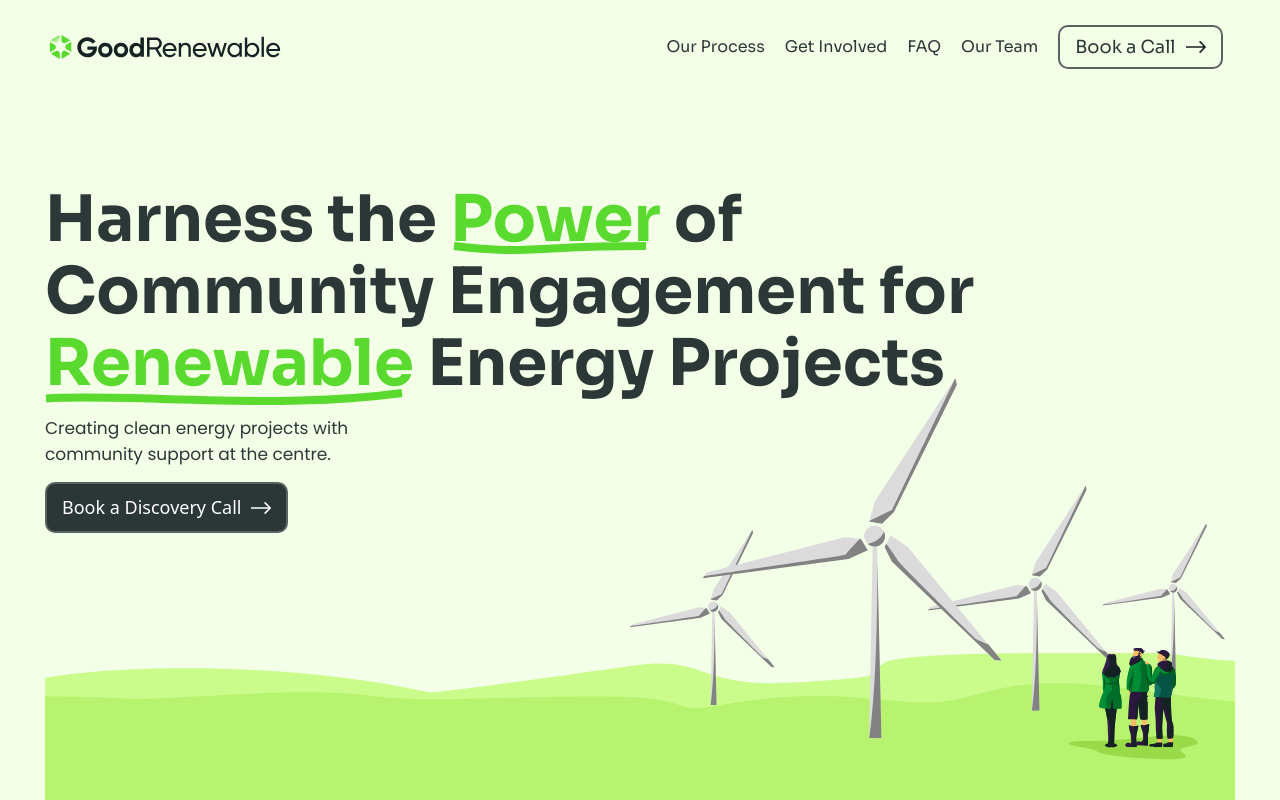
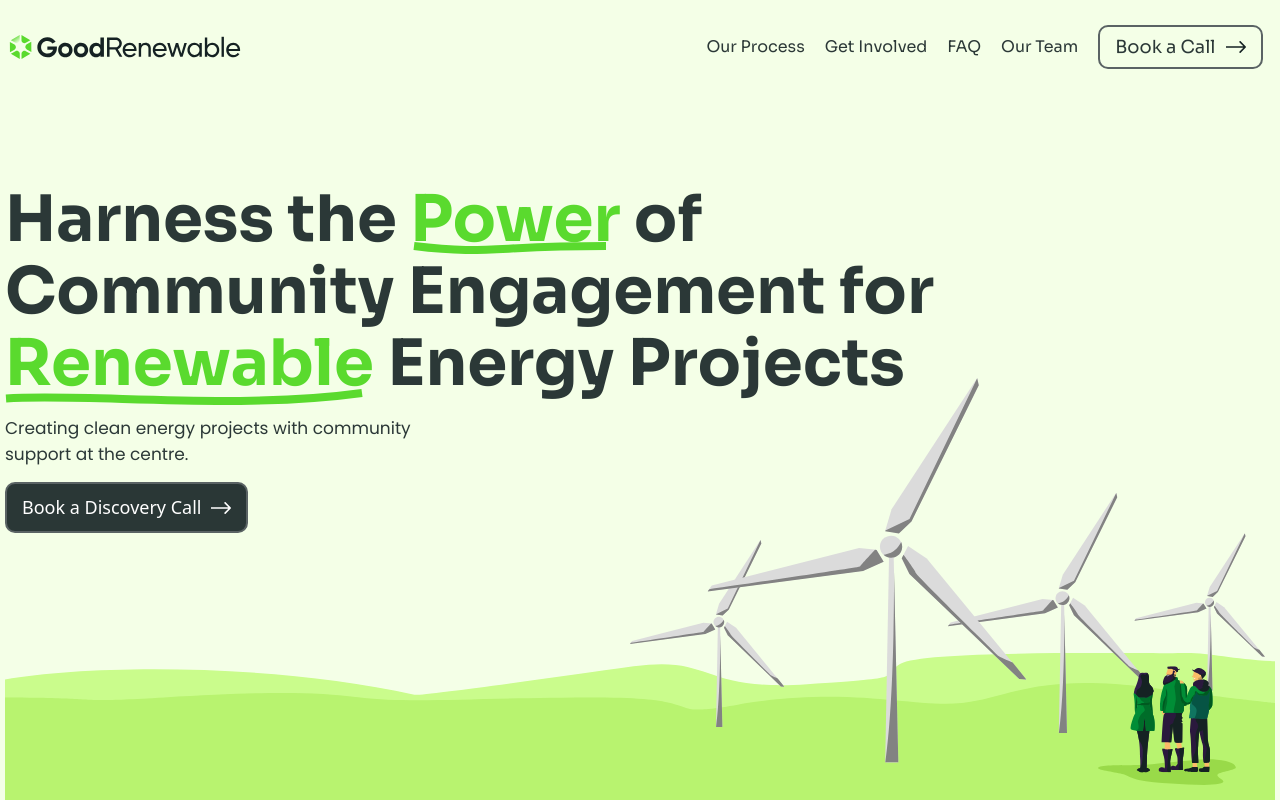
Before and after one commit to elghanbibadr/GoodRenewable, a React (Vite) app: page / in a window 1280 px wide. Shown: the top 800 px of the page. Built offline with nearby package versions, Linux system fonts and the light colour scheme.

Commit message:
change the layout with to 1440 px

```diff
--- a/src/App.jsx
+++ b/src/App.jsx
@@ -1,5 +1,4 @@
 import React from 'react'
-import Aos from 'aos'
 import { Element } from 'react-scroll'
 import Nav from './componenet/Nav/Nav'
 import Hero from './componenet/Hero/Hero'
@@ -13,7 +12,7 @@ import OurTeam from './componenet/OurTeam/OurTeam'
 import Layout from './componenet/UI/Layout'
 
 const App = () => {
-  Aos.init()
+
   return (
 
     <>
--- a/src/componenet/UI/Layout.jsx
+++ b/src/componenet/UI/Layout.jsx
@@ -2,7 +2,7 @@ import React from 'react'
 
 const Layout = (props) => {
   return (
-    <div className='lg:max-w-[120rem] lg:mx-auto p-2 '>
+    <div className='lg:max-w-[140rem] lg:mx-auto p-2 '>
         {props.children}
     </div>
   )
```
Also changed, not shown: index.html (+10 -0 lines), src/componenet/Footer/Footer.jsx (+3 -4 lines).
